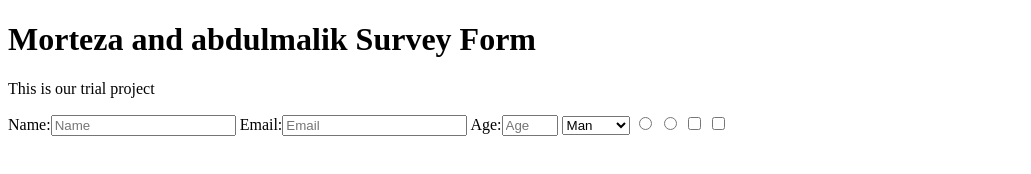
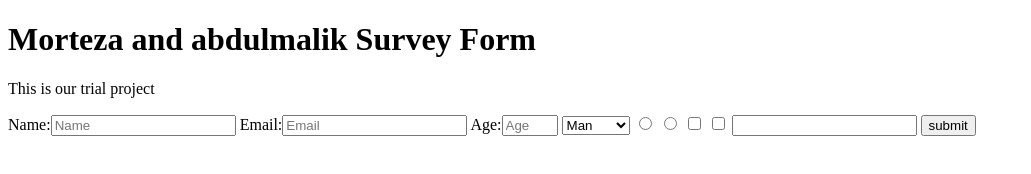
Before and after one commit to Morteza712/Morteza-Abdolmalek, a plain HTML site: page index.html in a window 1280 px wide. Shown: the whole page, without its empty margins (0-1031 px from the left). Drawn offline with Linux system fonts and the light colour scheme.

Commit message:
Update index.html

```diff
--- a/index.html
+++ b/index.html
@@ -36,6 +36,8 @@
       <input type="radio" name="attribute">
       <input type="checkbox" value="test1">
       <input type="checkbox" value="test2">
+      <input type="textarea">
+      <button type="submit" id="submit">submit</button>
     </form>
   </body>
 </html>
```
